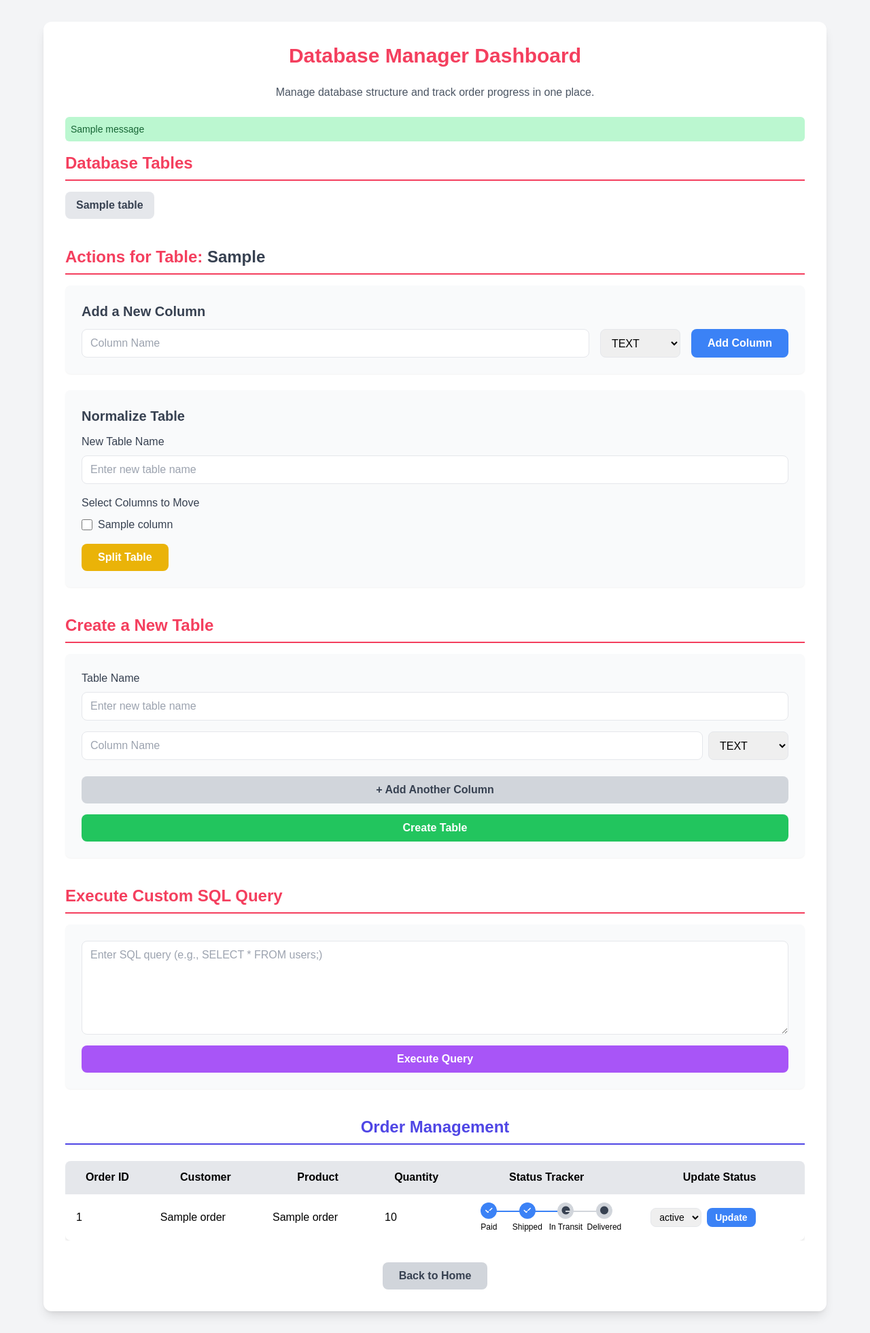
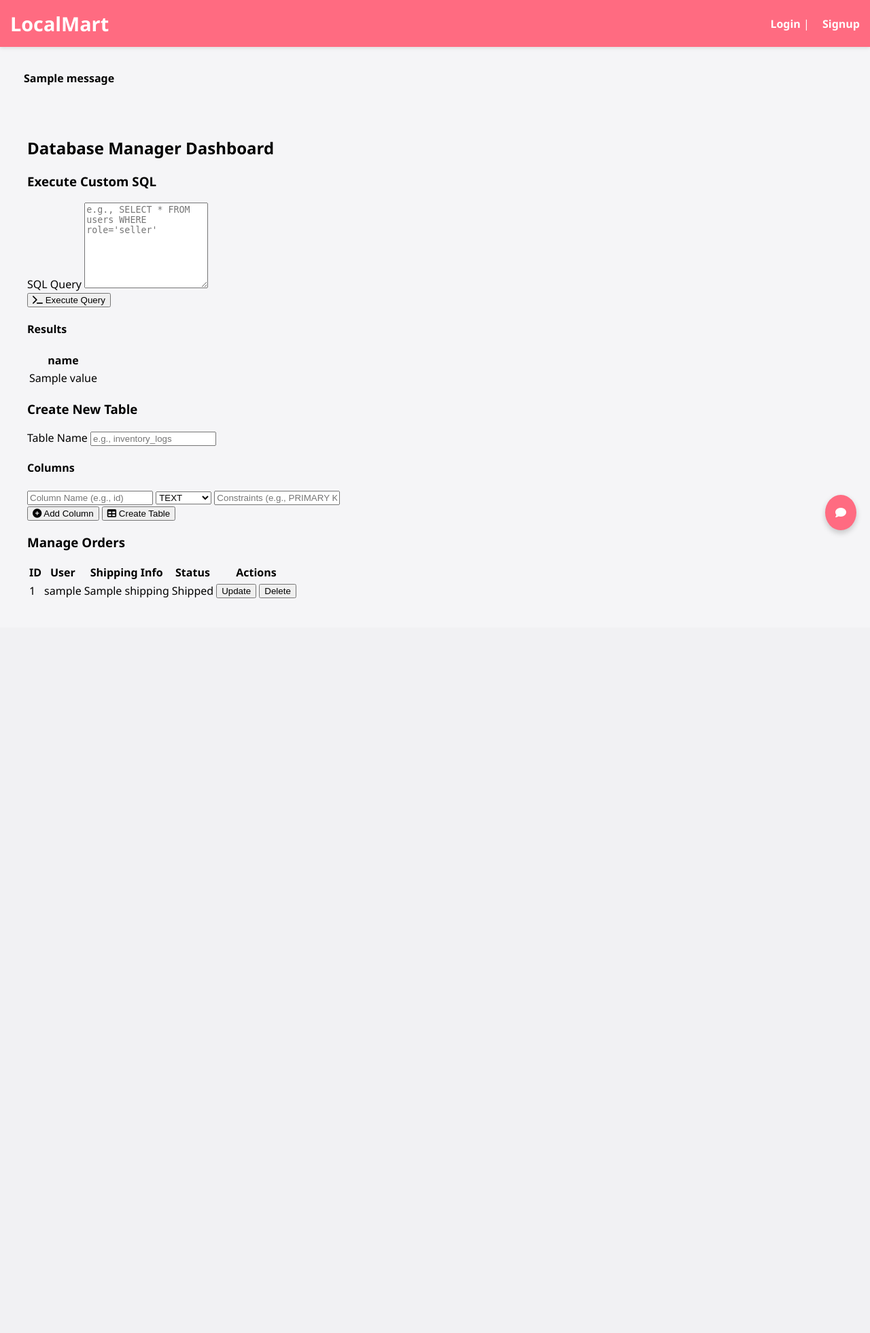
Before and after one commit to DipanwitSen/Product_works_22052204, a Flask app: template templates/db_dashboard.html in a window 1280 px wide. Shown: the whole page at 68% size. After the commit the page ends 880 px from the top, so only its background shows below. Run offline with Flask 3, Linux system fonts and the light colour scheme; the template is opened without the code that fills it: most values are stand-ins (such as "Sample title", 1, 10 or a date in 2020); one stand-in notice (Sample message) is shown; some libraries are stand-ins or nearby versions.

Commit message:
Update db_dashboard.html

```diff
--- a/templates/db_dashboard.html
+++ b/templates/db_dashboard.html
@@ -1,224 +1,224 @@
-<!DOCTYPE html>
-<html lang="en">
-  <head>
-    <meta charset="UTF-8" />
-    <meta name="viewport" content="width=device-width, initial-scale=1.0" />
-    <title>Database & Order Manager</title>
-    <script src="https://cdn.tailwindcss.com"></script>
-    <link rel="stylesheet" href="https://cdnjs.cloudflare.com/ajax/libs/font-awesome/6.4.0/css/all.min.css">
-    <style>
-      body {
-        font-family: Arial, sans-serif;
-        background-color: #f4f7f9;
-        padding: 20px;
-      }
-    </style>
-  </head>
-  <body class="bg-gray-100 p-8">
-    <div class="max-w-6xl mx-auto bg-white p-8 rounded-xl shadow-lg">
-      <h2 class="text-3xl font-bold text-center mb-6 text-rose-500">
+{% extends 'base.html' %} {% block title %}DB Manager Dashboard{% endblock %} {%
+block content %}
+<div class="min-h-screen container mx-auto p-4 md:p-8 space-y-10">
+  <!-- Heading -->
+  <h2
+    class="text-4xl font-extrabold text-center mb-10 text-blue-700 border-b-4 border-blue-200 pb-4"
+  >
     Database Manager Dashboard
   </h2>
 
-      <p class="text-gray-600 mb-6 text-center">
-        Manage database structure and track order progress in one place.
-      </p>
+  <div class="grid grid-cols-1 lg:grid-cols-2 gap-10">
+    <!-- Execute SQL Card -->
+    <div class="dashboard-card p-6 shadow-2xl transition-all hover:shadow-3xl">
+      <h3 class="text-3xl font-bold mb-6 text-gray-800 border-b pb-2">
+        Execute Custom SQL
+      </h3>
 
-      {% with messages = get_flashed_messages(with_categories=true) %}
-      {% if messages %}
-      <ul class="mb-4">
-        {% for category, message in messages %}
-        <li
-          class="p-2 rounded-md text-sm {% if category == 'error' %}bg-red-200 text-red-800{% elif category == 'query_result' %}bg-blue-200 text-blue-800{% else %}bg-green-200 text-green-800{% endif %}"
+      <form method="post" action="{{ url_for('db_dashboard') }}">
+        <input type="hidden" name="action" value="execute" />
+        <div class="mb-4">
+          <label
+            for="query"
+            class="block text-lg font-medium text-gray-700 mb-2"
+            >SQL Query</label
           >
-          {{ message }}
-        </li>
-        {% endfor %}
-      </ul>
-      {% endif %}
-      {% endwith %}
-
-      <!-- Table Selector -->
-      <div class="dashboard-section overflow-x-auto mb-10">
-        <h3 class="text-2xl font-semibold mb-4 text-rose-500 border-b-2 border-rose-500 pb-2">
-          Database Tables
-        </h3>
-        <div class="flex flex-wrap gap-2">
-          {% for table in tables %}
-          <a
-            href="{{ url_for('db_manager', table=table.name) }}"
-            class="px-4 py-2 rounded-lg font-semibold {% if selected_table == table.name %}bg-rose-500 text-white{% else %}bg-gray-200 text-gray-700 hover:bg-gray-300{% endif %}"
+          <textarea
+            name="query"
+            id="query"
+            rows="8"
+            placeholder="e.g., SELECT * FROM users WHERE role='seller'"
+            required
+            class="w-full p-4 border border-gray-300 rounded-xl shadow-inner focus:ring-blue-500 focus:border-blue-500 text-sm"
           >
-            {{ table.name }}
-          </a>
-          {% endfor %}
-        </div>
+{{ query if query else '' }}</textarea
+          >
         </div>
 
-      <!-- Table Actions -->
-      {% if selected_table %}
-      <div class="dashboard-section mb-10">
-        <h3 class="text-2xl font-semibold mb-4 text-rose-500 border-b-2 border-rose-500 pb-2">
-          Actions for Table: <span class="text-gray-700">{{ selected_table }}</span>
-        </h3>
-
-        <!-- Add Column -->
-        <div class="bg-gray-50 p-6 rounded-lg shadow-sm mb-6">
-          <h4 class="text-xl font-bold mb-3 text-gray-700">Add a New Column</h4>
-          <form action="{{ url_for('add_column') }}" method="post" class="flex flex-col md:flex-row gap-4">
-            <input type="hidden" name="table_name" value="{{ selected_table }}" />
-            <input type="text" name="column_name" placeholder="Column Name" required class="flex-1 px-3 py-2 border rounded-lg"/>
-            <select name="column_type" class="px-3 py-2 border rounded-lg">
-              <option value="TEXT">TEXT</option>
-              <option value="INTEGER">INTEGER</option>
-              <option value="REAL">REAL</option>
-            </select>
-            <button type="submit" class="bg-blue-500 text-white font-bold py-2 px-6 rounded-lg hover:bg-blue-600 transition-colors">
-              Add Column
-            </button>
-          </form>
-        </div>
-
-        <!-- Split Table -->
-        <div class="bg-gray-50 p-6 rounded-lg shadow-sm">
-          <h4 class="text-xl font-bold mb-3 text-gray-700">Normalize Table</h4>
-          <form action="{{ url_for('split_table') }}" method="post">
-            <input type="hidden" name="old_table_name" value="{{ selected_table }}" />
-            <div class="mb-4">
-              <label class="block text-gray-700 mb-2">New Table Name</label>
-              <input type="text" name="new_table_name" placeholder="Enter new table name" required class="w-full px-3 py-2 border rounded-lg"/>
-            </div>
-            <label class="block text-gray-700 mb-2">Select Columns to Move</label>
-            <div class="grid grid-cols-2 md:grid-cols-3 gap-2 mb-4">
-              {% for column in columns %}
-              <div class="flex items-center">
-                <input type="checkbox" id="{{ column.name }}" name="selected_columns" value="{{ column.name }}" class="h-4 w-4 text-rose-600 border-gray-300 rounded"/>
-                <label for="{{ column.name }}" class="ml-2 text-gray-700">{{ column.name }}</label>
-              </div>
-              {% endfor %}
-            </div>
-            <button type="submit" class="bg-yellow-500 text-white font-bold py-2 px-6 rounded-lg hover:bg-yellow-600 transition-colors">
-              Split Table
-            </button>
-          </form>
-        </div>
+        {% if error %}
+        <div
+          class="bg-red-100 border border-red-400 text-red-700 px-4 py-3 rounded-xl mb-4"
+          role="alert"
+        >
+          <strong class="font-bold">SQL Error:</strong>
+          <span class="block sm:inline">{{ error }}</span>
         </div>
         {% endif %}
 
-      <!-- Create Table -->
-      <div class="dashboard-section mb-10">
-        <h3 class="text-2xl font-semibold mb-4 text-rose-500 border-b-2 border-rose-500 pb-2">
-          Create a New Table
+        <button
+          type="submit"
+          class="btn-primary w-full py-3 text-white font-semibold rounded-xl shadow-lg hover:shadow-xl transition-all duration-300"
+        >
+          <i class="fa fa-terminal mr-2"></i> Execute Query
+        </button>
+      </form>
+
+      {% if results %}
+      <div class="mt-8">
+        <h4 class="text-xl font-semibold mb-3 text-gray-800">Results</h4>
+        {% if results is string %}
+        <div
+          class="bg-green-100 border border-green-400 text-green-700 px-4 py-3 rounded-xl"
+          role="alert"
+        >
+          <strong class="font-bold">Success:</strong>
+          <span class="block sm:inline">{{ results }}</span>
+        </div>
+        {% elif results %}
+        <div class="overflow-x-auto bg-white p-4 rounded-xl shadow-inner">
+          <table class="min-w-full divide-y divide-gray-200">
+            <thead class="bg-gray-50">
+              <tr>
+                {% for key in results[0].keys() %}
+                <th
+                  class="px-6 py-3 text-left text-xs font-medium text-gray-500 uppercase tracking-wider"
+                >
+                  {{ key }}
+                </th>
+                {% endfor %}
+              </tr>
+            </thead>
+            <tbody class="bg-white divide-y divide-gray-200">
+              {% for row in results %}
+              <tr>
+                {% for value in row.values() %}
+                <td class="px-6 py-4 whitespace-nowrap text-sm text-gray-700">
+                  {{ value }}
+                </td>
+                {% endfor %}
+              </tr>
+              {% endfor %}
+            </tbody>
+          </table>
+        </div>
+        {% else %}
+        <p class="text-gray-500">Query returned no rows.</p>
+        {% endif %}
+      </div>
+      {% endif %}
+    </div>
+
+    <!-- Create Table Card -->
+    <div class="dashboard-card p-6 shadow-2xl transition-all hover:shadow-3xl">
+      <h3 class="text-3xl font-bold mb-6 text-gray-800 border-b pb-2">
+        Create New Table
       </h3>
-        <div class="bg-gray-50 p-6 rounded-lg shadow-sm">
-          <form action="{{ url_for('create_table') }}" method="post" class="flex flex-col gap-4">
-            <div>
-              <label class="block text-gray-700 mb-2">Table Name</label>
-              <input type="text" name="table_name" placeholder="Enter new table name" required class="w-full px-3 py-2 border rounded-lg"/>
+      <form method="post" action="{{ url_for('db_dashboard') }}">
+        <input type="hidden" name="action" value="create_table" />
+        <div class="mb-4">
+          <label
+            for="table_name"
+            class="block text-lg font-medium text-gray-700 mb-2"
+            >Table Name</label
+          >
+          <input
+            type="text"
+            name="table_name"
+            id="table_name"
+            placeholder="e.g., inventory_logs"
+            required
+            class="w-full p-4 border border-gray-300 rounded-xl shadow-inner focus:ring-blue-500 focus:border-blue-500"
+          />
         </div>
-            <div id="columns-container">
-              <div class="flex gap-2 mb-2">
-                <input type="text" name="column_name[]" placeholder="Column Name" required class="flex-1 px-3 py-2 border rounded-lg"/>
-                <select name="column_type[]" class="px-3 py-2 border rounded-lg">
+
+        <h4 class="text-xl font-semibold mb-3 text-gray-800">Columns</h4>
+        <div id="columns-container" class="space-y-4 mb-6">
+          <!-- Initial Column -->
+          <div class="flex flex-col md:flex-row gap-4 items-center">
+            <input
+              type="text"
+              name="column_name[]"
+              placeholder="Column Name (e.g., id)"
+              required
+              class="flex-1 w-full p-4 border border-gray-300 rounded-xl shadow-inner"
+            />
+            <select
+              name="column_type[]"
+              class="p-4 border border-gray-300 rounded-xl shadow-inner"
+            >
               <option value="TEXT">TEXT</option>
               <option value="INTEGER">INTEGER</option>
               <option value="REAL">REAL</option>
               <option value="BLOB">BLOB</option>
             </select>
+            <input
+              type="text"
+              name="column_constraints[]"
+              placeholder="Constraints (e.g., PRIMARY KEY, NOT NULL)"
+              class="flex-1 w-full p-4 border border-gray-300 rounded-xl shadow-inner"
+            />
+            <button
+              type="button"
+              onclick="removeColumn(this)"
+              class="p-4 bg-red-500 text-white rounded-xl hover:bg-red-600 transition-colors duration-200 shadow-md flex-shrink-0"
+            >
+              <i class="fa fa-trash-alt"></i>
+            </button>
           </div>
         </div>
-            <button type="button" onclick="addColumn()" class="bg-gray-300 text-gray-700 font-bold py-2 px-4 rounded-lg hover:bg-gray-400 transition-colors">
-              + Add Another Column
+
+        <button
+          type="button"
+          onclick="addColumn()"
+          class="w-full bg-yellow-500 text-white font-semibold py-3 rounded-xl shadow-lg hover:bg-yellow-600 transition-colors duration-300 mb-6"
+        >
+          <i class="fa fa-plus-circle mr-2"></i> Add Column
         </button>
-            <button type="submit" class="bg-green-500 text-white font-bold py-2 px-6 rounded-lg hover:bg-green-600 transition-colors">
-              Create Table
+
+        <button
+          type="submit"
+          class="btn-primary w-full py-3 text-white font-semibold rounded-xl shadow-lg hover:shadow-xl transition-all duration-300"
+        >
+          <i class="fa fa-table mr-2"></i> Create Table
         </button>
       </form>
     </div>
   </div>
 
-      <!-- SQL Query -->
-      <div class="dashboard-section mb-10">
-        <h3 class="text-2xl font-semibold mb-4 text-rose-500 border-b-2 border-rose-500 pb-2">
-          Execute Custom SQL Query
-        </h3>
-        <div class="bg-gray-50 p-6 rounded-lg shadow-sm">
-          <form action="{{ url_for('execute_query') }}" method="post" class="flex flex-col gap-4">
-            <textarea name="query" rows="5" placeholder="Enter SQL query (e.g., SELECT * FROM users;)" required class="w-full px-3 py-2 border rounded-lg"></textarea>
-            <button type="submit" class="bg-purple-500 text-white font-bold py-2 px-6 rounded-lg hover:bg-purple-600 transition-colors">
-              Execute Query
-            </button>
-          </form>
-        </div>
-      </div>
-
-      <!-- Order Management -->
-      <div class="dashboard-section">
-        <h3 class="text-2xl font-bold text-center mb-6 text-indigo-600 border-b-2 border-indigo-600 pb-2">
-          Order Management
-        </h3>
-        <div class="overflow-x-auto">
-          {% if orders %}
-          <table class="min-w-full bg-white rounded-lg shadow-md overflow-hidden">
-            <thead class="bg-gray-200">
+  <!-- Manage Orders Card -->
+  <div class="dashboard-card p-8 shadow-2xl">
+    <h3 class="text-3xl font-bold text-teal-600 mb-6">Manage Orders</h3>
+    <div class="overflow-x-auto rounded-xl shadow-md">
+      <table class="min-w-full divide-y divide-gray-200">
+        <thead class="bg-teal-50">
           <tr>
-                <th class="py-3 px-4">Order ID</th>
-                <th class="py-3 px-4">Customer</th>
-                <th class="py-3 px-4">Product</th>
-                <th class="py-3 px-4">Quantity</th>
-                <th class="py-3 px-4">Status Tracker</th>
-                <th class="py-3 px-4">Update Status</th>
+            <th class="px-6 py-3 text-left font-medium text-gray-700">ID</th>
+            <th class="px-6 py-3 text-left font-medium text-gray-700">User</th>
+            <th class="px-6 py-3 text-left font-medium text-gray-700">
+              Shipping Info
+            </th>
+            <th class="px-6 py-3 text-left font-medium text-gray-700">
+              Status
+            </th>
+            <th class="px-6 py-3 text-left font-medium text-gray-700">
+              Actions
+            </th>
           </tr>
         </thead>
-            <tbody>
+        <tbody class="bg-white divide-y divide-gray-200">
           {% for order in orders %}
-              <tr class="border-t hover:bg-gray-50">
-                <td class="py-3 px-4 font-medium">{{ order.id }}</td>
-                <td class="py-3 px-4">{{ order.customer_name }}</td>
-                <td class="py-3 px-4">{{ order.product_name }}</td>
-                <td class="py-3 px-4">{{ order.quantity }}</td>
-
-                <!-- Status Tracker -->
-                <td class="py-3 px-4">
-                  <div class="flex items-center justify-between w-full">
-                    {% set steps = ["Paid", "Shipped", "In Transit", "Delivered"] %}
-                    {% for step in steps %}
-                      {% set active = false %}
-                      {% if step == "Paid" and order.status in ['Payment Pending','Processing','Shipped','Delivered'] %}
-                        {% set active = true %}
-                      {% elif step == "Shipped" and order.status in ['Shipped','Delivered'] %}
-                        {% set active = true %}
-                      {% elif step == "In Transit" and order.status == 'Processing' %}
-                        {% set active = true %}
-                      {% elif step == "Delivered" and order.status == 'Delivered' %}
-                        {% set active = true %}
-                      {% endif %}
-                      <div class="flex flex-col items-center flex-1 relative">
-                        <div class="w-6 h-6 rounded-full flex items-center justify-center text-xs {% if active %}bg-blue-500 text-white{% else %}bg-gray-300 text-gray-700{% endif %}">
-                          {% if active %}<i class="fa fa-check"></i>{% else %}<i class="fa fa-circle"></i>{% endif %}
-                        </div>
-                        <span class="text-xs mt-1">{{ step }}</span>
-                        {% if not loop.last %}
-                        <div class="absolute top-3 left-1/2 w-full h-0.5 {% if active %}bg-blue-500{% else %}bg-gray-300{% endif %}"></div>
-                        {% endif %}
-                      </div>
-                    {% endfor %}
-                  </div>
-                </td>
-
-                <!-- Status Update Form -->
-                <td class="py-3 px-4">
-                  <form action="{{ url_for('update_order_status') }}" method="post" class="flex items-center space-x-2">
-                    <input type="hidden" name="order_id" value="{{ order.id }}">
-                    <select name="new_status" class="text-sm px-2 py-1 border rounded-lg">
-                      {% for status_option in statuses %}
-                      <option value="{{ status_option }}" {% if order.status == status_option %}selected{% endif %}>
-                        {{ status_option }}
-                      </option>
-                      {% endfor %}
-                    </select>
-                    <button type="submit" class="bg-blue-500 text-white text-sm font-bold px-3 py-1 rounded-lg hover:bg-blue-600">
+          <tr>
+            <td class="px-6 py-4 whitespace-nowrap">{{ order.id }}</td>
+            <td class="px-6 py-4 whitespace-nowrap">{{ order.user_name }}</td>
+            <td class="px-6 py-4 whitespace-nowrap">{{ order.shipping }}</td>
+            <td class="px-6 py-4 whitespace-nowrap">{{ order.status }}</td>
+            <td class="px-6 py-4 whitespace-nowrap">
+              <!-- Update / Delete buttons -->
+              <form method="post" class="flex gap-2">
+                <input type="hidden" name="order_id" value="{{ order.id }}" />
+                <button
+                  name="action"
+                  value="update_status"
+                  class="px-4 py-2 bg-green-500 text-white rounded-xl hover:bg-green-600"
+                >
                   Update
+                </button>
+                <button
+                  name="action"
+                  value="delete_order"
+                  class="px-4 py-2 bg-red-500 text-white rounded-xl hover:bg-red-600"
+                >
+                  Delete
                 </button>
               </form>
             </td>
@@ -226,37 +226,50 @@
           {% endfor %}
         </tbody>
       </table>
-          {% else %}
-          <p class="text-center text-gray-500 p-4">No orders found.</p>
-          {% endif %}
     </div>
   </div>
-
-      <div class="flex justify-center mt-8">
-      <a href="{{ url_for('home') }}" class="bg-gray-300 text-gray-700 font-bold py-2 px-6 rounded-lg hover:bg-gray-400">
-      Back to Home
-      </a>
-     </div>
-
 </div>
 
 <script>
   function addColumn() {
     const container = document.getElementById("columns-container");
     const newRow = document.createElement("div");
-        newRow.className = "flex gap-2 mb-2";
+    newRow.className = "flex flex-col md:flex-row gap-4 items-center";
     newRow.innerHTML = `
-          <input type="text" name="column_name[]" placeholder="Column Name" required class="flex-1 px-3 py-2 border rounded-lg"/>
-          <select name="column_type[]" class="px-3 py-2 border rounded-lg">
+            <input type="text" name="column_name[]" placeholder="Column Name" required class="flex-1 w-full p-4 border border-gray-300 rounded-xl shadow-inner"/>
+            <select name="column_type[]" class="p-4 border border-gray-300 rounded-xl shadow-inner">
                 <option value="TEXT">TEXT</option>
                 <option value="INTEGER">INTEGER</option>
                 <option value="REAL">REAL</option>
                 <option value="BLOB">BLOB</option>
             </select>
-          <button type="button" onclick="removeColumn(this)" class="px-3 py-1 bg-red-500 text-white rounded-lg hover:bg-red-600">-</button>`;
+            <input type="text" name="column_constraints[]" placeholder="Constraints (e.g., PRIMARY KEY, NOT NULL)" class="flex-1 w-full p-4 border border-gray-300 rounded-xl shadow-inner"/>
+            <button type="button" onclick="removeColumn(this)" class="p-4 bg-red-500 text-white rounded-xl hover:bg-red-600 transition-colors duration-200 shadow-md flex-shrink-0">
+                <i class="fa fa-trash-alt"></i>
+            </button>
+        `;
     container.appendChild(newRow);
+    toggleRemoveButtons();
   }
-      function removeColumn(button) { button.parentElement.remove(); }
+
+  function removeColumn(button) {
+    button.closest(".flex-col, .flex-row").remove();
+    toggleRemoveButtons();
+  }
+
+  function toggleRemoveButtons() {
+    const container = document.getElementById("columns-container");
+    const removeButtons = container.querySelectorAll(
+      'button[onclick="removeColumn(this)"]'
+    );
+    removeButtons.forEach(
+      (btn) =>
+        (btn.style.visibility = removeButtons.length > 1 ? "visible" : "hidden")
+    );
+  }
+
+  document.addEventListener("DOMContentLoaded", () => {
+    toggleRemoveButtons();
+  });
 </script>
-  </body>
-</html>
+{% endblock %}
```
Lines whose indentation alone changed are shown as unchanged.
